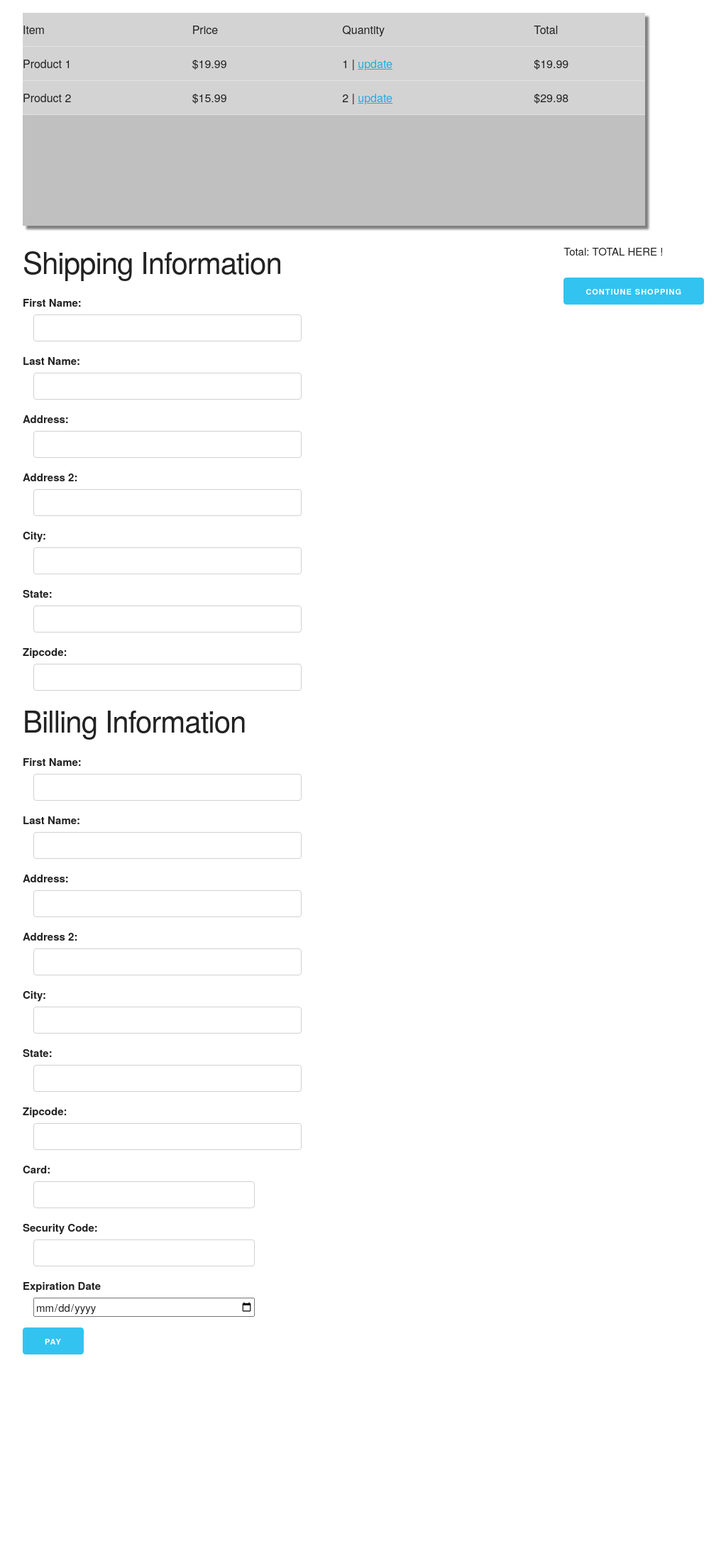
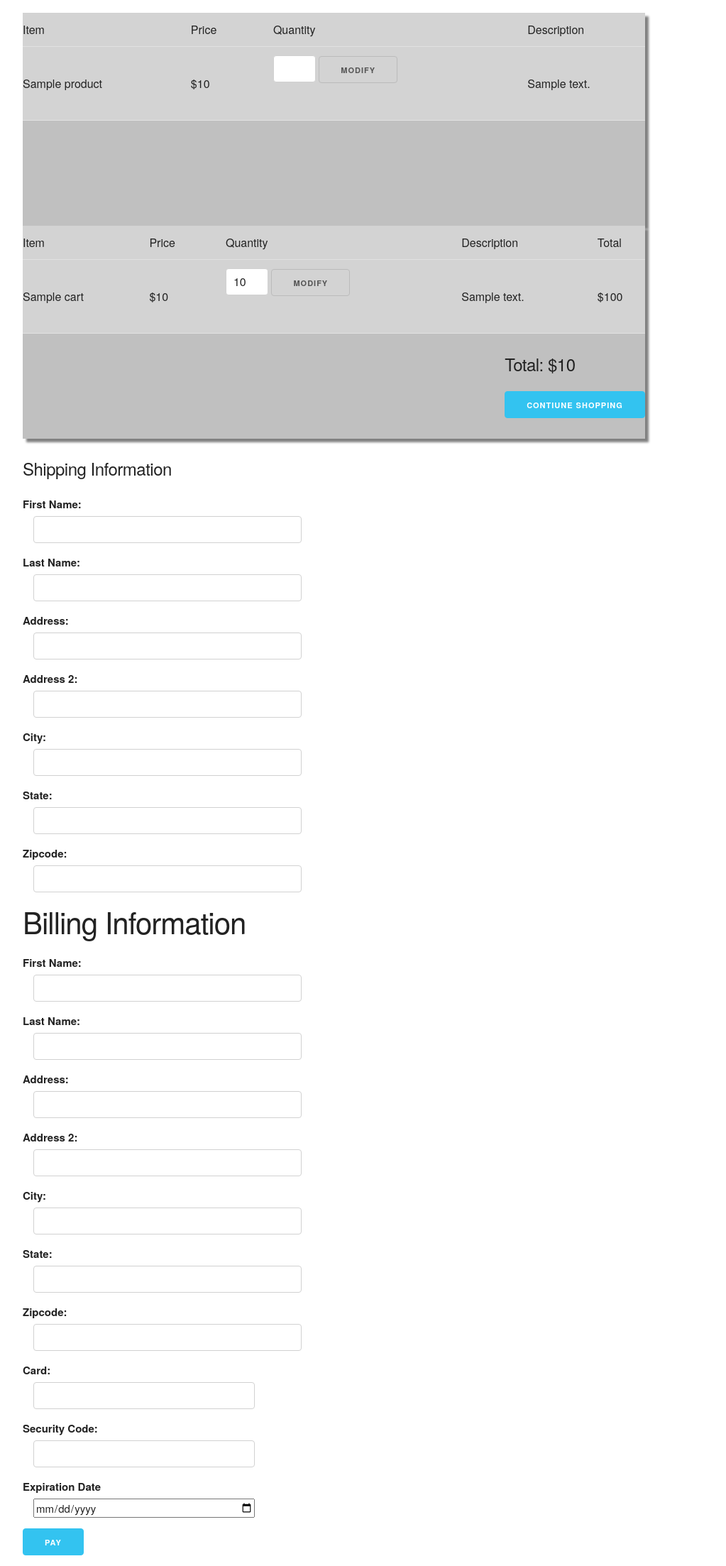
Before and after one commit to blwallace/ecommerce, a CodeIgniter app: template application/views/Carts.php in a window 1280 px wide. Shown: the part 55-2261 px from the top of the page at 71% size, without its empty margins (128-1151 px from the left). Before the commit the page ends 1963 px from the top, so only its background shows below. Run offline with CodeIgniter, Linux system fonts and the light colour scheme; the template is opened without the code that fills it: most values are stand-ins (such as "Sample title", 1, 10 or a date in 2020).

Commit message:
bw commit

```diff
--- a/application/config/config.php
+++ b/application/config/config.php
@@ -2,7 +2,7 @@
 
 $config['base_url']	= '';
 
-$config['index_page'] = 'index.php';
+$config['index_page'] = '';
 
 $config['uri_protocol']	= 'AUTO';
 
--- a/application/views/Carts.php
+++ b/application/views/Carts.php
@@ -31,6 +31,10 @@
     #cart {
     	background-color: lightgrey;
     }
+    .quant-checkout
+    {
+    	width:60px;
+    }
     </style>
 
 </head>
@@ -43,7 +47,43 @@
 	</div>
 
 <div class="container">
-	<div class="row">
+
+			<div class="row">  <!-- This is a temporary section that allows us to initially add items to our cart -->
+				<div class="eleven columns" id="silver">
+					<table class="tweleve columns" id="cart">
+						<thead>
+							<tr>
+								<td>Item</td>
+								<td>Price</td>
+								<td>Quantity</td>
+								<td>Description</td>
+							</tr>
+						</thead>
+						<tbody>
+		<?php 			foreach($products as $item)
+							{?>
+							<tr>
+								<td><?= $item['name']?></td>
+								<td>$<?= $item['price']?></td>
+								<td>
+									<form action='carts/add_item' method='post'>
+									<input type='number' name='quantity' class ='quant-checkout'>
+									<input type='submit' value='Modify'>
+									<input type='hidden' name='id' value='<?= $item['id']?>'>
+									</form>
+								</td>
+								<td> <?= $item['description']?> </td>
+							</tr>
+		<?php
+							}?>
+						</tbody>
+					</table>
+
+				</div>
+			</div>
+
+
+	<div class="row">  <!-- This is where we modify items to add to the cart -->
 		<div class="eleven columns" id="silver">
 			<table class="tweleve columns" id="cart">
 				<thead>
@@ -51,71 +91,77 @@
 						<td>Item</td>
 						<td>Price</td>
 						<td>Quantity</td>
+						<td>Description</td>
 						<td>Total</td>
 					</tr>
 				</thead>
 				<tbody>
+<?php 			foreach($cart as $item)
+					{?>
 					<tr>
-						<td>Product 1</td>
-						<td>$19.99</td>
-						<td> 1 | <a href=""> update </a></td>
-						<td> $19.99 </td>
+						<td><?= $item['name']?></td>
+						<td>$<?= $item['price']?></td>
+						<td>
+							<form action='carts/modify' method='post'>
+							<input type='number' name='quantity' value='<?= $item['quantity']?>' class ='quant-checkout'>
+							<input type='submit' value='Modify'>
+							<input type='hidden' name='id' value='<?= $item['id']?>'>
+							</form>
+						</td>
+						<td> <?= $item['description']?> </td>
+						<td>$<?php echo $item['price']*$item['quantity']; ?></td>
 					</tr>
-					<tr>
-						<td>Product 2</td>
-						<td>$15.99</td>
-						<td> 2 | <a href=""> update </a></td>
-						<td> $29.98 </td>
-					</tr>
+<?php
+					}?>
 				</tbody>
 			</table>
+				<div class="row" id="move-right">
+		<h5>Total: $<?= $total ?> </h5>
+		<button class="button-primary"> Contiune Shopping </button>
+	</div>
 		</div>
+
 	</div>
 	<br>
-	<div class="row" id="move-right">
-		<p>Total: TOTAL HERE !</p>
-		<button class="button-primary"> Contiune Shopping </button>
-	</div>
+
 
 <div class="row">
 	<div class="five columns">
-		<h2>Shipping Information </h2>
-		<form action="" method="post">
+		<h5>Shipping Information </h5>
+		<form action="/carts/pay" method="post">
 			<label>First Name:</label>
-			<input class="tweleve columns" type="text" name="first_name">
+			<input class="tweleve columns" type="text" name="shipping_first_name">
 			<label>Last Name:</label>
-			<input class="tweleve columns" type="text" name="last_name">
+			<input class="tweleve columns" type="text" name="shipping_last_name">
 			<label>Address:</label>
-			<input class="tweleve columns" type="text" name="address">
+			<input class="tweleve columns" type="text" name="shipping_address">
 			<label>Address 2:</label>
-			<input class="tweleve columns" type="text" name="address2">
+			<input class="tweleve columns" type="text" name="shipping_address2">
 			<label>City:</label>
-			<input class="tweleve columns" type="text" name="city">
+			<input class="tweleve columns" type="text" name="shipping_city">
 			<label>State:</label>
-			<input class="tweleve columns" type="text" name="state">
+			<input class="tweleve columns" type="text" name="shipping_state">
 			<label>Zipcode:</label>
-			<input class="tweleve columns" type="text" name="zip">
-		</form>
+			<input class="tweleve columns" type="text" name="shipping_zip">
 	</div>
 </div>
 <div class="row">
 	<div class="five columns">
 		<h2>Billing Information </h2>
-		<form action="" method="post">
 			<label>First Name:</label>
-			<input class="tweleve columns" type="text" name="first_name">
+			<input class="tweleve columns" type="text" name="billing_first_name">
 			<label>Last Name:</label>
-			<input class="tweleve columns" type="text" name="last_name">
+			<input class="tweleve columns" type="text" name="billing_last_name">
 			<label>Address:</label>
-			<input class="tweleve columns" type="text" name="address">
+			<input class="tweleve columns" type="text" name="billing_address">
 			<label>Address 2:</label>
-			<input class="tweleve columns" type="text" name="address2">
+			<input class="tweleve columns" type="text" name="billing_address2">
 			<label>City:</label>
-			<input class="tweleve columns" type="text" name="city">
+			<input class="tweleve columns" type="text" name="billing_city">
 			<label>State:</label>
-			<input class="tweleve columns" type="text" name="state">
+			<input class="tweleve columns" type="text" name="billing_state">
 			<label>Zipcode:</label>
-			<input class="tweleve columns" type="text" name="zip">
+			<input class="tweleve columns" type="text" name="billing_zip">
 
 			<label>Card:</label>
 			<input class="ten columns"type="text" name="card">
```
Also changed, not shown: application/controllers/carts.php (added, +102 -0 lines), application/models/cart.php (added, +91 -0 lines), application/controllers/cart.php (added), application/models/order.php (added), 3 other files.
